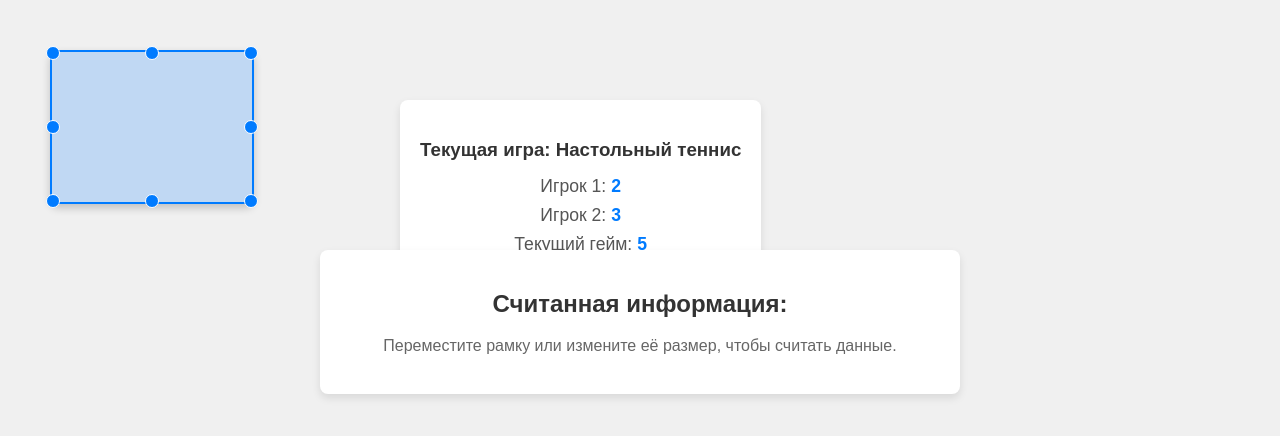
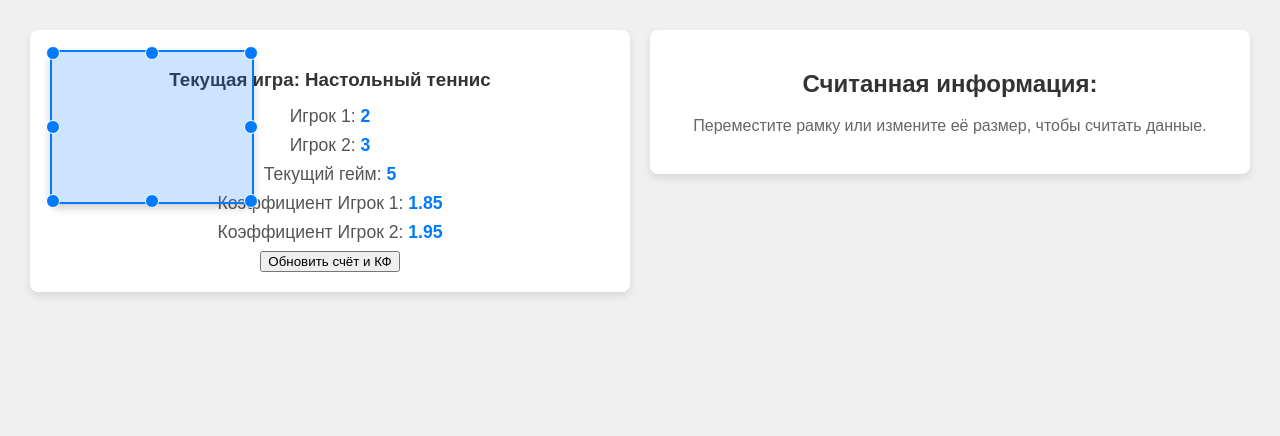
Before and after one commit to IgorEfimof/OSR, a plain HTML site: page index.html in a window 1280 px wide. Drawn offline with Linux system fonts and the light colour scheme.

Commit message:
Update style.css

```diff
--- a/style.css
+++ b/style.css
@@ -1,13 +1,14 @@
 body {
     font-family: sans-serif;
-    display: flex;
-    flex-direction: column;
-    align-items: center;
-    justify-content: flex-start;
+    display: flex; /* Используем Flexbox для основного расположения */
+    flex-wrap: wrap; /* Разрешаем элементам переноситься на новую строку */
+    justify-content: center; /* Центрируем содержимое по горизонтали */
+    align-items: flex-start; /* Выравниваем элементы по верху */
     min-height: 100vh;
     margin: 0;
+    padding: 20px; /* Добавим небольшой отступ от краев */
     background-color: #f0f0f0;
-    overflow: hidden;
+    overflow: hidden; /* Чтобы рамка не создавала скролл, если выйдет за пределы видимости */
     user-select: none;
     -webkit-user-select: none;
     -moz-user-select: none;
@@ -15,16 +16,17 @@ body {
 }
 
 .osr-frame {
-    position: absolute;
+    position: absolute; /* Рамка остаётся абсолютно позиционированной */
     width: 200px;
     height: 150px;
     border: 2px solid #007bff;
     background-color: rgba(0, 123, 255, 0.2);
     box-shadow: 0 4px 8px rgba(0, 0, 0, 0.2);
     border-radius: 8px;
-    top: 50px;
-    left: 50px;
+    top: 50px; /* Начальное положение */
+    left: 50px; /* Начальное положение */
     cursor: grab;
+    z-index: 100; /* Убедимся, что рамка всегда поверх других элементов */
 }
 
 .osr-frame:active {
@@ -53,15 +55,17 @@ body {
 .resizer.right-middle { right: -6px; top: 50%; transform: translateY(-50%); cursor: ew-resize; }
 
 .game-info {
-    position: absolute; /* Делаем блок позиционированным */
-    top: 100px; /* Позиционируем его где-то на экране */
-    left: 400px;
+    /* Эти блоки теперь будут позиционироваться Flexbox'ом */
+    position: relative; /* Важно, чтобы z-index работал корректно относительно других flex-элементов */
+    flex: 1; /* Позволяет блоку занимать доступное пространство */
+    min-width: 300px; /* Минимальная ширина, чтобы не схлопывался */
+    margin: 10px; /* Отступы между блоками */
     background-color: #fff;
     padding: 20px;
     border-radius: 8px;
     box-shadow: 0 4px 8px rgba(0, 0, 0, 0.1);
     text-align: center;
-    z-index: 1; /* Чтобы рамка была выше, если пересекаются */
+    z-index: 1; /* Низкий z-index, чтобы рамка была выше */
 }
 
 .game-info h3 {
@@ -81,16 +85,17 @@ body {
 }
 
 .info-block {
-    margin-top: 250px; /* Отступ, чтобы не перекрываться рамкой */
-    width: 80%;
-    max-width: 600px;
+    /* Этот блок также позиционируется Flexbox'ом */
+    position: relative; /* Важно для z-index */
+    flex: 1; /* Позволяет блоку занимать доступное пространство */
+    min-width: 300px; /* Минимальная ширина */
+    margin: 10px; /* Отступы между блоками */
     background-color: #fff;
     padding: 20px;
     border-radius: 8px;
     box-shadow: 0 4px 8px rgba(0, 0, 0, 0.1);
     text-align: center;
-    position: relative;
-    z-index: 5;
+    z-index: 1; /* Низкий z-index */
 }
 
 .info-block h2 {
```
